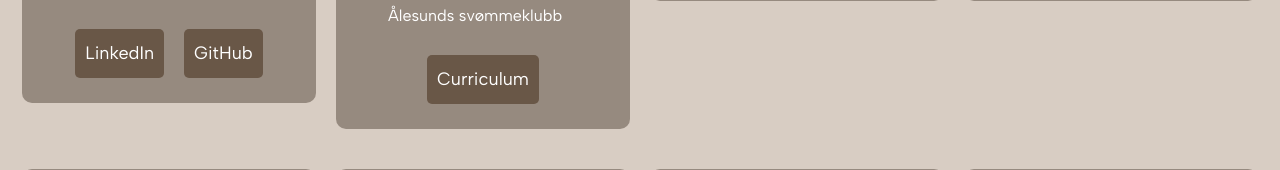
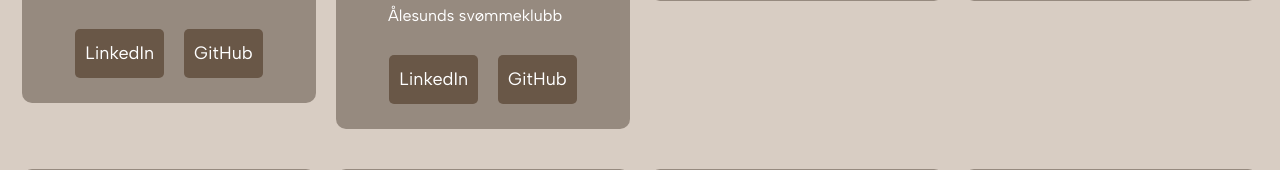
Before and after one commit to jasmineathea/FOR19, a Flask app: page / in a window 1280 px wide. Shown: the part 1088-1258 px from the top of the page. Run offline with Flask 3, Linux system fonts and the light colour scheme; some libraries are stand-ins or nearby versions.

Commit message:
Update home.html

```diff
--- a/FOR19/templates/home.html
+++ b/FOR19/templates/home.html
@@ -69,7 +69,8 @@
           <li>I work as an on site project leader, for a summer project by Redningsselskapet and Ålesunds svømmeklubb </li>
         </ul>
         <div class="section_container_buttons_developers">
-          <a class="btn_developers" href="#" target="_blank">Curriculum</a>
+          <a class="btn_developers" href="www.linkedin.com/in/bjørnar-berge" target="_blank">LinkedIn</a>
+          <a class="btn_developers" href="https://github.com/BB3RG3" target="_blank">GitHub</a>
         </div>
       </div>
       <!-- Developer section 3 -->
```
